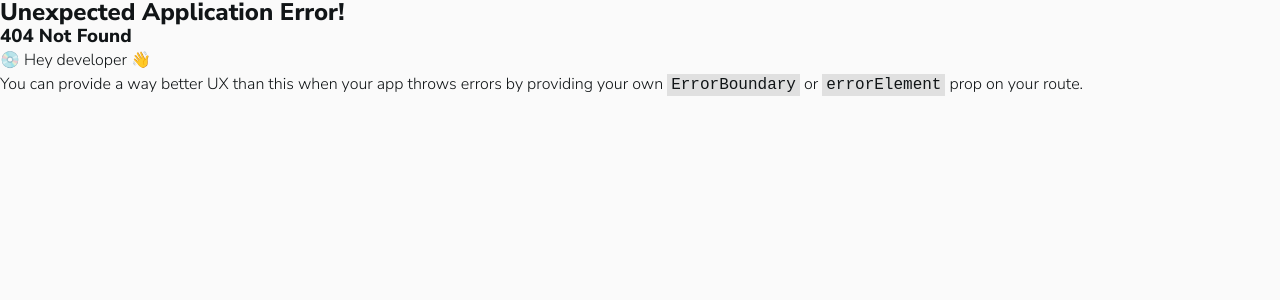
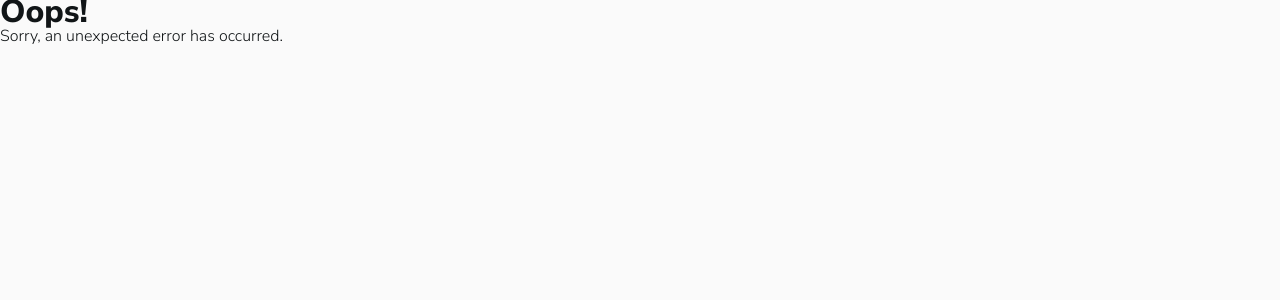
Before and after one commit to akshaypatel99/rest-countries-api, a React (Vite) app: page /country/1 in a window 1280 px wide. Before the commit this address had no page. Shown: the top 300 px of the page. Built offline with nearby package versions, Linux system fonts and the light colour scheme.

Commit message:
Add ErrorPage

```diff
--- /dev/null
+++ b/src/components/error/ErrorPage.tsx
@@ -0,0 +1,25 @@
+import { useRouteError } from 'react-router-dom';
+
+const ErrorPage = () => {
+	const error = useRouteError();
+	console.error(error);
+
+	let errorMessage;
+	if (error instanceof Error) {
+		errorMessage = (
+			<p>
+				<i>{error.message}</i>
+			</p>
+		);
+	}
+
+	return (
+		<div id='error-page'>
+			<h1>Oops!</h1>
+			<p>Sorry, an unexpected error has occurred.</p>
+			{errorMessage}
+		</div>
+	);
+};
+
+export default ErrorPage;
--- a/src/main.tsx
+++ b/src/main.tsx
@@ -3,11 +3,13 @@
 import App from './App';
 import { createBrowserRouter, RouterProvider } from 'react-router-dom';
 import './index.css';
+import ErrorPage from './components/error/ErrorPage';
 
 const router = createBrowserRouter([
 	{
 		path: '/',
 		element: <App />,
+		errorElement: <ErrorPage />,
 	},
 ]);
 
```
